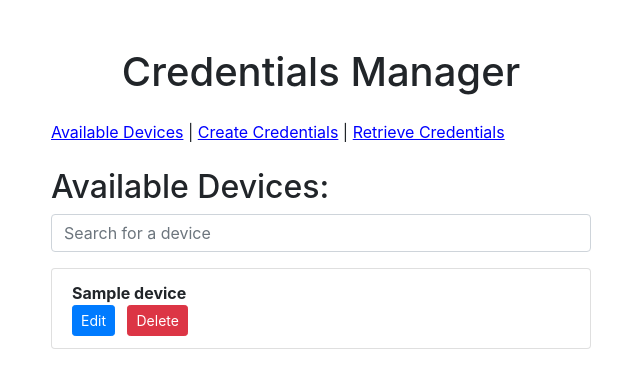
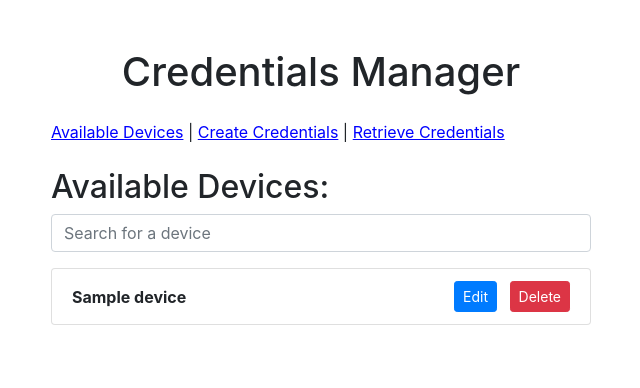
Before and after one commit to ramzcode/AirBackupX, a Flask app: template templates/index.html in a window 1280 px wide. Shown: the top 388 px of the page, without its empty margins (319-959 px from the left). Run offline with Flask 3, Linux system fonts and the light colour scheme; the template is opened without the code that fills it: most values are stand-ins (such as "Sample title", 1, 10 or a date in 2020); some libraries are stand-ins or nearby versions.

Commit message:
Fixed UI Search Layout problem

```diff
--- a/templates/index.html
+++ b/templates/index.html
@@ -44,10 +44,12 @@
                         {% for device in devices %}
 		            <!---li class="list-group-item d-flex justify-content-between align-items-center"-->
 	                    <li class="list-group-item">
-                                <strong>{{ device }}</strong>
-                                <div>
-                                    <a href="{{ url_for('edit', device=device) }}" class="btn btn-sm btn-primary mr-2">Edit</a>
-                                    <a href="{{ url_for('delete', device=device) }}" class="btn btn-sm btn-danger">Delete</a>
+				<div class="d-flex justify-content-between align-items-center">
+                                    <strong>{{ device }}</strong>
+                                    <div>
+                                        <a href="{{ url_for('edit', device=device) }}" class="btn btn-sm btn-primary mr-2">Edit</a>
+                                        <a href="{{ url_for('delete', device=device) }}" class="btn btn-sm btn-danger">Delete</a>
+                                    </div>
                                 </div>
                             </li>
                         {% endfor %}
```
